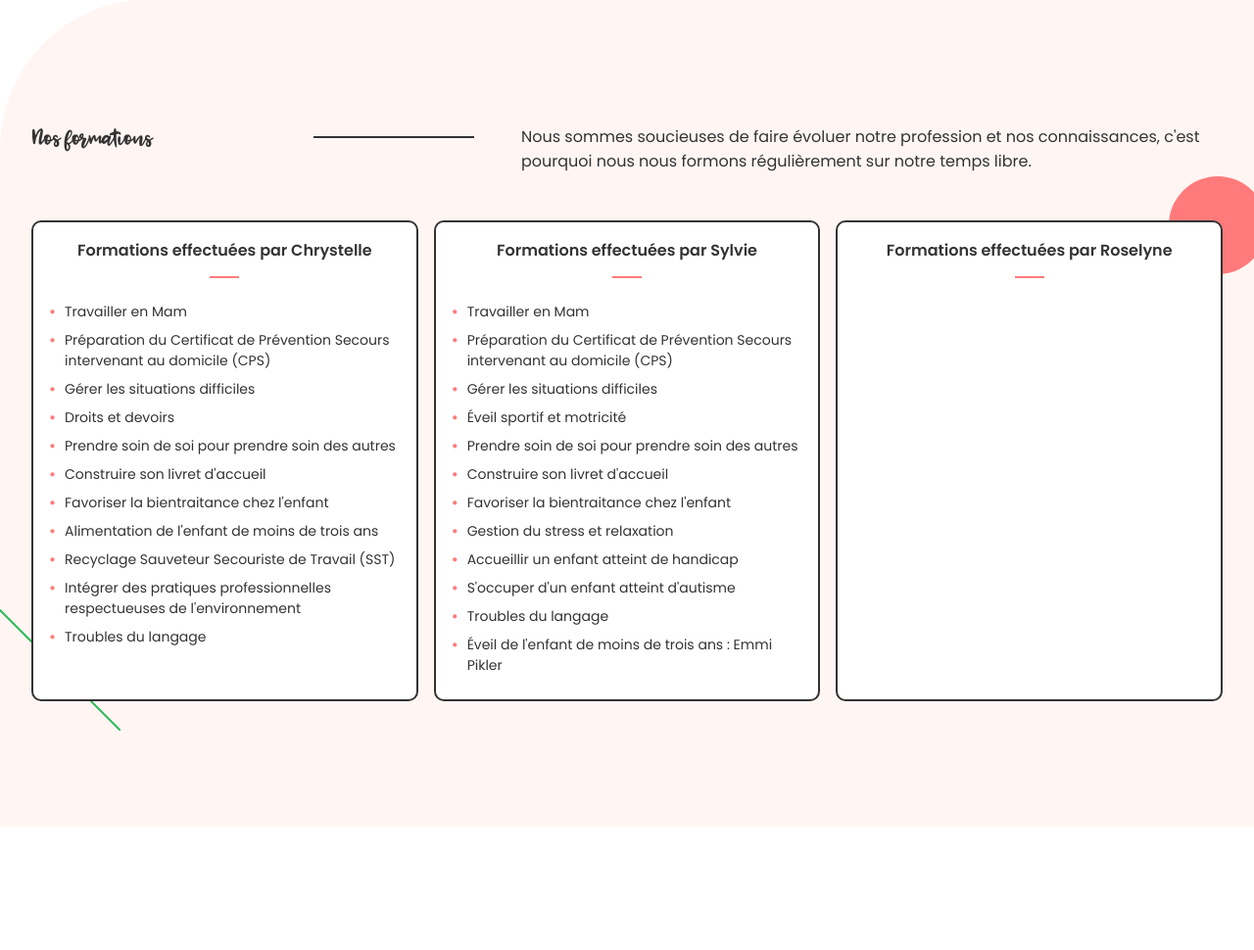
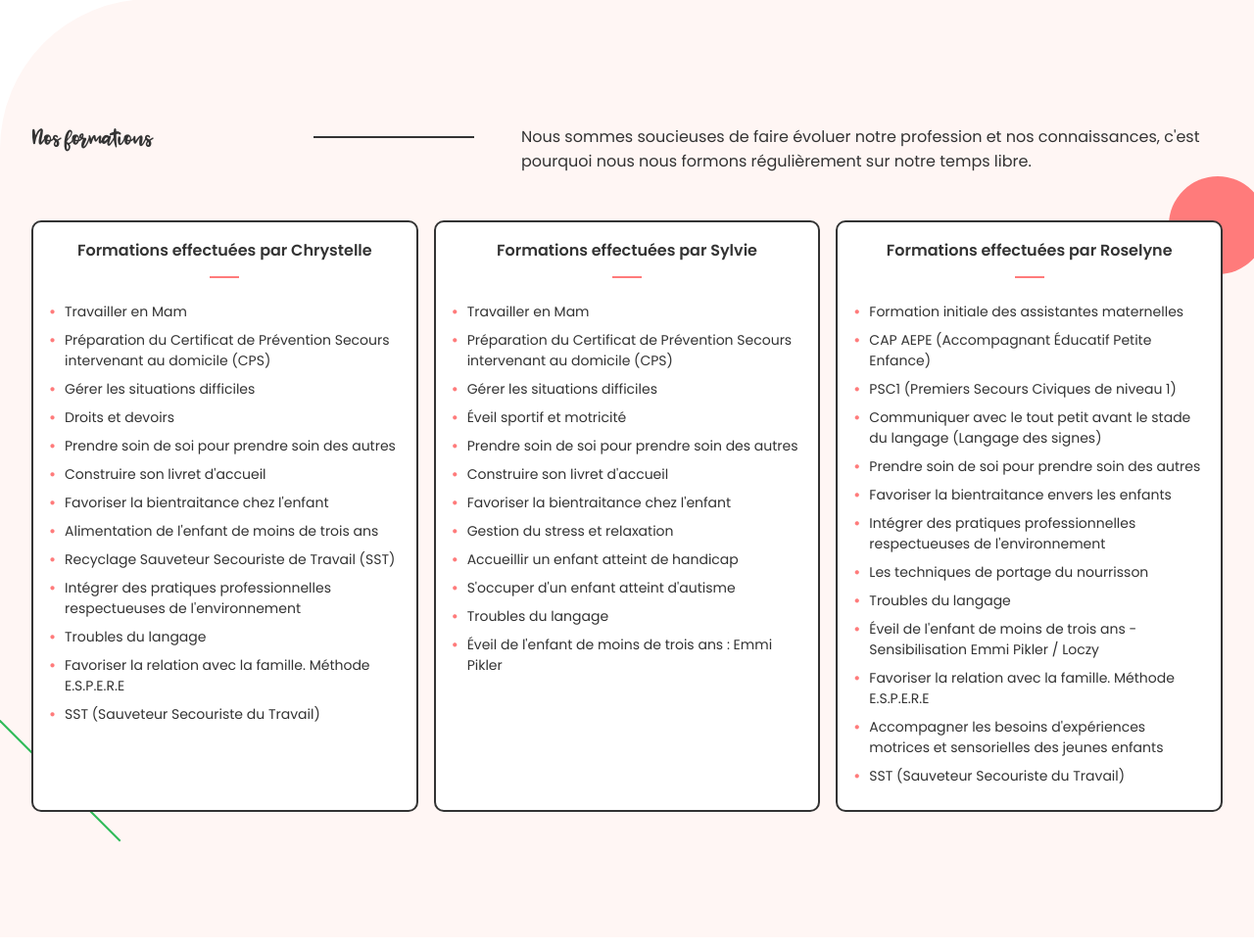
Before and after one commit to nicolasbertolino/les-ptits-coquelicots, a PHP site: page / in a window 1280 px wide. Shown: the part 2722-3692 px from the top of the page at 98% size. Run offline with PHP 8.4, Linux system fonts and the light colour scheme.

Commit message:
Add last informations

```diff
--- a/charte-de-fonctionnement.html
+++ b/charte-de-fonctionnement.html
@@ -29,7 +29,7 @@
             <svg width="46" height="4" viewBox="0 0 46 4" fill="none"><path d="M45 3C42.4931 3 42.4931 1 40.0727 1C37.6523 1 37.6523 3 35.1454 3C32.7249 3 32.7249 1 30.2181 1C27.7976 1 27.7976 3 25.2908 3C22.8703 3 22.8703 1 20.3635 1C17.943 1 17.943 3 15.5226 3C13.1022 3 13.1022 1 10.5953 1C8.34774 1 8.34774 3 5.92731 3C3.42043 3 3.42043 1 1 1" stroke="#333333" stroke-width="2" stroke-miterlimit="10" stroke-linecap="round" stroke-linejoin="round"/></svg>
           </a>
           <a href="/projet-pedagogique">
-            Projet pédagogique
+            Projet d'accueil commun
             <svg width="46" height="4" viewBox="0 0 46 4" fill="none"><path d="M45 3C42.4931 3 42.4931 1 40.0727 1C37.6523 1 37.6523 3 35.1454 3C32.7249 3 32.7249 1 30.2181 1C27.7976 1 27.7976 3 25.2908 3C22.8703 3 22.8703 1 20.3635 1C17.943 1 17.943 3 15.5226 3C13.1022 3 13.1022 1 10.5953 1C8.34774 1 8.34774 3 5.92731 3C3.42043 3 3.42043 1 1 1" stroke="#333333" stroke-width="2" stroke-miterlimit="10" stroke-linecap="round" stroke-linejoin="round"/></svg>
           </a>
           <a href="/charte-de-fonctionnement" class="active">
@@ -236,7 +236,7 @@
       <div>
         <ul>
           <li><a href="/photos">Galerie d'images</a></li>
-          <li><a href="/projet-pedagogique">Projet pédagogique</a></li>
+          <li><a href="/projet-pedagogique">Projet d'accueil commun</a></li>
           <li><a href="/charte-de-fonctionnement">Charte de fonctionnement</a></li>
           <li><a href="/politique-de-confidentialite">politique de confidentialité</a></li>
           <li><a href="https://www.ladepeche.fr/article/2017/02/09/2513722-deux-passionnees-de-l-enfance-ouvrent-un-lieu-d-accueil.html" target="_blank">On parle de nous</a></li>
--- a/contact.html
+++ b/contact.html
@@ -29,7 +29,7 @@
             <svg width="46" height="4" viewBox="0 0 46 4" fill="none"><path d="M45 3C42.4931 3 42.4931 1 40.0727 1C37.6523 1 37.6523 3 35.1454 3C32.7249 3 32.7249 1 30.2181 1C27.7976 1 27.7976 3 25.2908 3C22.8703 3 22.8703 1 20.3635 1C17.943 1 17.943 3 15.5226 3C13.1022 3 13.1022 1 10.5953 1C8.34774 1 8.34774 3 5.92731 3C3.42043 3 3.42043 1 1 1" stroke="#333333" stroke-width="2" stroke-miterlimit="10" stroke-linecap="round" stroke-linejoin="round"/></svg>
           </a>
           <a href="/projet-pedagogique">
-            Projet pédagogique
+            Projet d'accueil commun
             <svg width="46" height="4" viewBox="0 0 46 4" fill="none"><path d="M45 3C42.4931 3 42.4931 1 40.0727 1C37.6523 1 37.6523 3 35.1454 3C32.7249 3 32.7249 1 30.2181 1C27.7976 1 27.7976 3 25.2908 3C22.8703 3 22.8703 1 20.3635 1C17.943 1 17.943 3 15.5226 3C13.1022 3 13.1022 1 10.5953 1C8.34774 1 8.34774 3 5.92731 3C3.42043 3 3.42043 1 1 1" stroke="#333333" stroke-width="2" stroke-miterlimit="10" stroke-linecap="round" stroke-linejoin="round"/></svg>
           </a>
           <a href="/charte-de-fonctionnement">
@@ -110,7 +110,7 @@
       <div>
         <ul>
           <li><a href="/photos">Galerie d'images</a></li>
-          <li><a href="/projet-pedagogique">Projet pédagogique</a></li>
+          <li><a href="/projet-pedagogique">Projet d'accueil commun</a></li>
           <li><a href="/charte-de-fonctionnement">Charte de fonctionnement</a></li>
           <li><a href="/politique-de-confidentialite">politique de confidentialité</a></li>
           <li><a href="https://www.ladepeche.fr/article/2017/02/09/2513722-deux-passionnees-de-l-enfance-ouvrent-un-lieu-d-accueil.html" target="_blank">On parle de nous</a></li>
--- a/css/style.css
+++ b/css/style.css
@@ -287,7 +287,7 @@ header > div nav {
   -webkit-box-align: center;
       -ms-flex-align: center;
           align-items: center;
-  gap: 2rem;
+  gap: 1.8rem;
 }
 
 @media (max-width: 1024px) {
--- a/css/style.scss
+++ b/css/style.scss
@@ -213,7 +213,6 @@ main {
   }
 }
 
-// navbar
 header {
   position: sticky;
   top: 0;
@@ -241,7 +240,7 @@ header {
     nav {
       display: flex;
       align-items: center;
-      gap: 2rem;
+      gap: 1.8rem;
       @media (max-width: 1024px) {
         flex-direction: column;
         align-items: flex-start;
--- a/index.html
+++ b/index.html
@@ -29,7 +29,7 @@
             <svg width="46" height="4" viewBox="0 0 46 4" fill="none"><path d="M45 3C42.4931 3 42.4931 1 40.0727 1C37.6523 1 37.6523 3 35.1454 3C32.7249 3 32.7249 1 30.2181 1C27.7976 1 27.7976 3 25.2908 3C22.8703 3 22.8703 1 20.3635 1C17.943 1 17.943 3 15.5226 3C13.1022 3 13.1022 1 10.5953 1C8.34774 1 8.34774 3 5.92731 3C3.42043 3 3.42043 1 1 1" stroke="#333333" stroke-width="2" stroke-miterlimit="10" stroke-linecap="round" stroke-linejoin="round"/></svg>
           </a>
           <a href="/projet-pedagogique">
-            Projet pédagogique
+            Projet d'accueil commun
             <svg width="46" height="4" viewBox="0 0 46 4" fill="none"><path d="M45 3C42.4931 3 42.4931 1 40.0727 1C37.6523 1 37.6523 3 35.1454 3C32.7249 3 32.7249 1 30.2181 1C27.7976 1 27.7976 3 25.2908 3C22.8703 3 22.8703 1 20.3635 1C17.943 1 17.943 3 15.5226 3C13.1022 3 13.1022 1 10.5953 1C8.34774 1 8.34774 3 5.92731 3C3.42043 3 3.42043 1 1 1" stroke="#333333" stroke-width="2" stroke-miterlimit="10" stroke-linecap="round" stroke-linejoin="round"/></svg>
           </a>
           <a href="/charte-de-fonctionnement">
@@ -134,6 +134,8 @@
                 <li>Recyclage Sauveteur Secouriste de Travail (SST)</li>
                 <li>Intégrer des pratiques professionnelles respectueuses de l'environnement</li>
                 <li>Troubles du langage</li>
+                <li>Favoriser la relation avec la famille. Méthode E.S.P.E.R.E</li>
+                <li>SST (Sauveteur Secouriste du Travail)</li>
               </ul>
             </div>
             <div>
@@ -157,7 +159,19 @@
               <div class="sphere"></div>
               <div class="title">Formations effectuées par Roselyne</div>
               <ul class="list">
-
+                <li>Formation initiale des assistantes maternelles</li>
+                <li>CAP AEPE (Accompagnant Éducatif Petite Enfance)</li>
+                <li>PSC1 (Premiers Secours Civiques de niveau 1)</li>
+                <li>Communiquer avec le tout petit avant le stade du langage (Langage des signes)</li>
+                <li>Prendre soin de soi pour prendre soin des autres</li>
+                <li>Favoriser la bientraitance envers les enfants</li>
+                <li>Intégrer des pratiques professionnelles respectueuses de l'environnement</li>
+                <li>Les techniques de portage du nourrisson</li>
+                <li>Troubles du langage</li>
+                <li>Éveil de l'enfant de moins de trois ans - Sensibilisation Emmi Pikler / Loczy</li>
+                <li>Favoriser la relation avec la famille. Méthode E.S.P.E.R.E</li>
+                <li>Accompagner les besoins d'expériences motrices et sensorielles des jeunes enfants</li>
+                <li>SST (Sauveteur Secouriste du Travail)</li>
               </ul>
             </div>
           </div>
@@ -360,7 +374,7 @@
       <div>
         <ul>
           <li><a href="/photos">Galerie d'images</a></li>
-          <li><a href="/projet-pedagogique">Projet pédagogique</a></li>
+          <li><a href="/projet-pedagogique">Projet d'accueil commun</a></li>
           <li><a href="/charte-de-fonctionnement">Charte de fonctionnement</a></li>
           <li><a href="/politique-de-confidentialite">politique de confidentialité</a></li>
           <li><a href="https://www.ladepeche.fr/article/2017/02/09/2513722-deux-passionnees-de-l-enfance-ouvrent-un-lieu-d-accueil.html" target="_blank" rel="noopener">On parle de nous</a></li>
--- a/photos.html
+++ b/photos.html
@@ -30,7 +30,7 @@
             <svg width="46" height="4" viewBox="0 0 46 4" fill="none"><path d="M45 3C42.4931 3 42.4931 1 40.0727 1C37.6523 1 37.6523 3 35.1454 3C32.7249 3 32.7249 1 30.2181 1C27.7976 1 27.7976 3 25.2908 3C22.8703 3 22.8703 1 20.3635 1C17.943 1 17.943 3 15.5226 3C13.1022 3 13.1022 1 10.5953 1C8.34774 1 8.34774 3 5.92731 3C3.42043 3 3.42043 1 1 1" stroke="#333333" stroke-width="2" stroke-miterlimit="10" stroke-linecap="round" stroke-linejoin="round"/></svg>
           </a>
           <a href="/projet-pedagogique">
-            Projet pédagogique
+            Projet d'accueil commun
             <svg width="46" height="4" viewBox="0 0 46 4" fill="none"><path d="M45 3C42.4931 3 42.4931 1 40.0727 1C37.6523 1 37.6523 3 35.1454 3C32.7249 3 32.7249 1 30.2181 1C27.7976 1 27.7976 3 25.2908 3C22.8703 3 22.8703 1 20.3635 1C17.943 1 17.943 3 15.5226 3C13.1022 3 13.1022 1 10.5953 1C8.34774 1 8.34774 3 5.92731 3C3.42043 3 3.42043 1 1 1" stroke="#333333" stroke-width="2" stroke-miterlimit="10" stroke-linecap="round" stroke-linejoin="round"/></svg>
           </a>
           <a href="/charte-de-fonctionnement">
@@ -71,7 +71,7 @@
       <div>
         <ul>
           <li><a href="/photos">Galerie d'images</a></li>
-          <li><a href="/projet-pedagogique">Projet pédagogique</a></li>
+          <li><a href="/projet-pedagogique">Projet d'accueil commun</a></li>
           <li><a href="/charte-de-fonctionnement">Charte de fonctionnement</a></li>
           <li><a href="/politique-de-confidentialite">politique de confidentialité</a></li>
           <li><a href="https://www.ladepeche.fr/article/2017/02/09/2513722-deux-passionnees-de-l-enfance-ouvrent-un-lieu-d-accueil.html" target="_blank">On parle de nous</a></li>
@@ -90,7 +90,7 @@
     <script src="https://cdnjs.cloudflare.com/ajax/libs/lightgallery/2.3.0/lightgallery.min.js"></script>
     <script type="text/javascript">
       function addingImages() {
-        for (let i = 1; i <= 83; i++) {
+        for (let i = 1; i <= 91; i++) {
           let link = document.createElement("a");
           let image = document.createElement("img");
           link.setAttribute("href", "img/pictures/" + i + ".jpg")
--- a/politique-de-confidentialite.html
+++ b/politique-de-confidentialite.html
@@ -29,7 +29,7 @@
             <svg width="46" height="4" viewBox="0 0 46 4" fill="none"><path d="M45 3C42.4931 3 42.4931 1 40.0727 1C37.6523 1 37.6523 3 35.1454 3C32.7249 3 32.7249 1 30.2181 1C27.7976 1 27.7976 3 25.2908 3C22.8703 3 22.8703 1 20.3635 1C17.943 1 17.943 3 15.5226 3C13.1022 3 13.1022 1 10.5953 1C8.34774 1 8.34774 3 5.92731 3C3.42043 3 3.42043 1 1 1" stroke="#333333" stroke-width="2" stroke-miterlimit="10" stroke-linecap="round" stroke-linejoin="round"/></svg>
           </a>
           <a href="/projet-pedagogique">
-            Projet pédagogique
+            Projet d'accueil commun
             <svg width="46" height="4" viewBox="0 0 46 4" fill="none"><path d="M45 3C42.4931 3 42.4931 1 40.0727 1C37.6523 1 37.6523 3 35.1454 3C32.7249 3 32.7249 1 30.2181 1C27.7976 1 27.7976 3 25.2908 3C22.8703 3 22.8703 1 20.3635 1C17.943 1 17.943 3 15.5226 3C13.1022 3 13.1022 1 10.5953 1C8.34774 1 8.34774 3 5.92731 3C3.42043 3 3.42043 1 1 1" stroke="#333333" stroke-width="2" stroke-miterlimit="10" stroke-linecap="round" stroke-linejoin="round"/></svg>
           </a>
           <a href="/charte-de-fonctionnement">
@@ -81,7 +81,7 @@
       <div>
         <ul>
           <li><a href="/photos">Galerie d'images</a></li>
-          <li><a href="/projet-pedagogique">Projet pédagogique</a></li>
+          <li><a href="/projet-pedagogique">Projet d'accueil commun</a></li>
           <li><a href="/charte-de-fonctionnement">Charte de fonctionnement</a></li>
           <li><a href="/politique-de-confidentialite">politique de confidentialité</a></li>
           <li><a href="https://www.ladepeche.fr/article/2017/02/09/2513722-deux-passionnees-de-l-enfance-ouvrent-un-lieu-d-accueil.html" target="_blank">On parle de nous</a></li>
--- a/projet-pedagogique.html
+++ b/projet-pedagogique.html
@@ -29,7 +29,7 @@
             <svg width="46" height="4" viewBox="0 0 46 4" fill="none"><path d="M45 3C42.4931 3 42.4931 1 40.0727 1C37.6523 1 37.6523 3 35.1454 3C32.7249 3 32.7249 1 30.2181 1C27.7976 1 27.7976 3 25.2908 3C22.8703 3 22.8703 1 20.3635 1C17.943 1 17.943 3 15.5226 3C13.1022 3 13.1022 1 10.5953 1C8.34774 1 8.34774 3 5.92731 3C3.42043 3 3.42043 1 1 1" stroke="#333333" stroke-width="2" stroke-miterlimit="10" stroke-linecap="round" stroke-linejoin="round"/></svg>
           </a>
           <a href="/projet-pedagogique" class="active">
-            Projet pédagogique
+            Projet d'accueil commun
             <svg width="46" height="4" viewBox="0 0 46 4" fill="none"><path d="M45 3C42.4931 3 42.4931 1 40.0727 1C37.6523 1 37.6523 3 35.1454 3C32.7249 3 32.7249 1 30.2181 1C27.7976 1 27.7976 3 25.2908 3C22.8703 3 22.8703 1 20.3635 1C17.943 1 17.943 3 15.5226 3C13.1022 3 13.1022 1 10.5953 1C8.34774 1 8.34774 3 5.92731 3C3.42043 3 3.42043 1 1 1" stroke="#333333" stroke-width="2" stroke-miterlimit="10" stroke-linecap="round" stroke-linejoin="round"/></svg>
           </a>
           <a href="/charte-de-fonctionnement">
@@ -213,7 +213,7 @@
       <div>
         <ul>
           <li><a href="/photos">Galerie d'images</a></li>
-          <li><a href="/projet-pedagogique">Projet pédagogique</a></li>
+          <li><a href="/projet-pedagogique">Projet d'accueil commun</a></li>
           <li><a href="/charte-de-fonctionnement">Charte de fonctionnement</a></li>
           <li><a href="/politique-de-confidentialite">politique de confidentialité</a></li>
           <li><a href="https://www.ladepeche.fr/article/2017/02/09/2513722-deux-passionnees-de-l-enfance-ouvrent-un-lieu-d-accueil.html" target="_blank">On parle de nous</a></li>
```
Also changed, not shown: img/about.jpg, img/about2.jpg (added), img/pictures/84.jpg (added), img/pictures/85.jpg (added), img/pictures/86.jpg (added), img/pictures/87.jpg (added), img/pictures/88.jpg (added), img/pictures/89.jpg (added), img/pictures/90.jpg (added), img/pictures/91.jpg (added), 1 other file.
